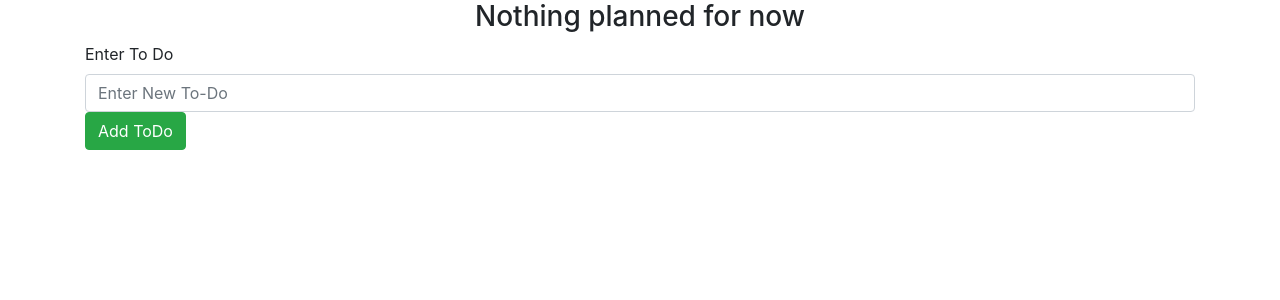
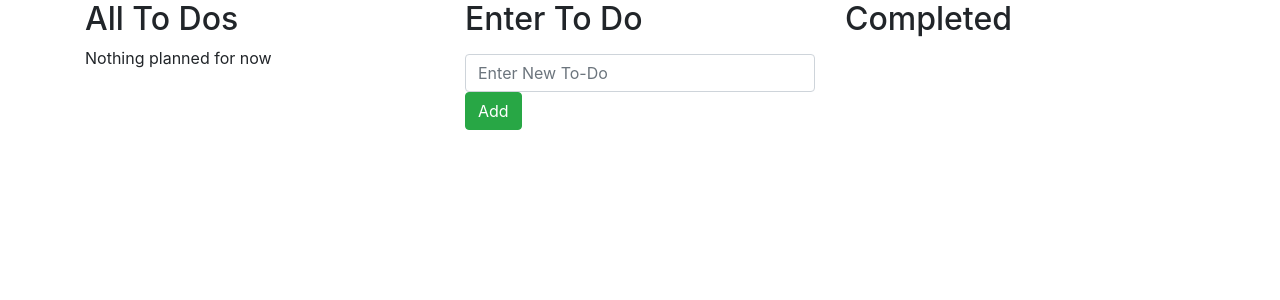
Before and after one commit to brandeddavid/to-do-app-react, a React (Create React App) app: page / in a window 1280 px wide. Shown: the top 300 px of the page. Built offline with nearby package versions, Linux system fonts and the light colour scheme.

Commit message:
[Feature]Add grid system

```diff
--- a/src/components/input/index.jsx
+++ b/src/components/input/index.jsx
@@ -20,7 +20,7 @@ class NewToDo extends Component {
     return (
       <React.Fragment>
         <div className="input-field">
-          <Label for="todo">Enter To Do</Label>
+          <Label for="todo"><h2>Enter To Do</h2></Label>
           <Input
             type="text"
             name="todo"
@@ -30,7 +30,7 @@ class NewToDo extends Component {
             onChange={this.handleChange}
           />
         </div>
-        <Button color="success"> Add ToDo </Button>
+        <Button color="success"> Add </Button>
       </React.Fragment>
     );
   }
--- a/src/pages/home/index.jsx
+++ b/src/pages/home/index.jsx
@@ -9,16 +9,24 @@ class Home extends Component {
     const { toDos } = this.props;
     return (
       <React.Fragment>
+        <div className="row">
+          <div className="col-md-4">
+            <h2>All To Dos</h2>
             {toDos.length === 0 ? (
-          <div className="text-center">
-            <h3>Nothing planned for now</h3>
-          </div>
+              <p>Nothing planned for now</p>
             ) : (
               toDos.map(toDo => {
                 return <Display toDo={toDo} />;
               })
             )}
+          </div>
+          <div className="col-md-4">
             <NewToDo />
+          </div>
+          <div className="col-md-4">
+            <h2>Completed</h2>
+          </div>
+        </div>
       </React.Fragment>
     );
   }
```
Lines whose indentation alone changed are shown as unchanged.
